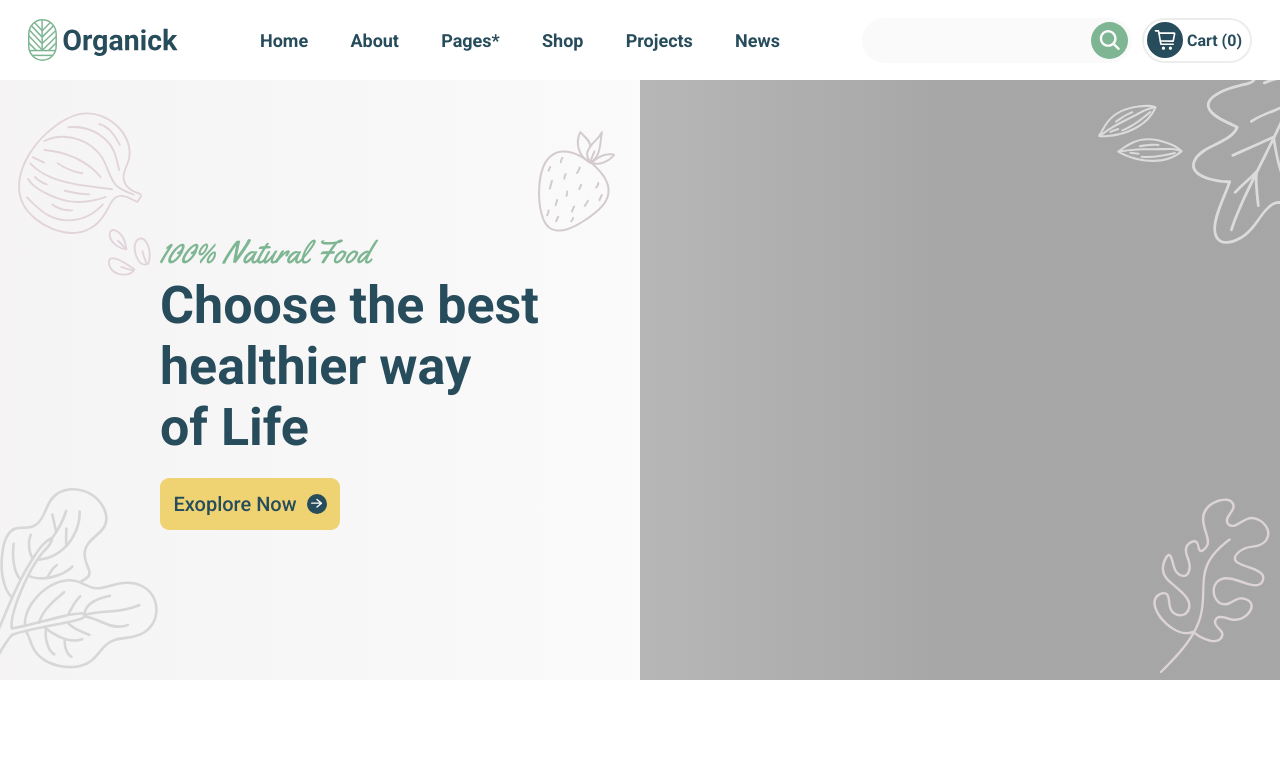
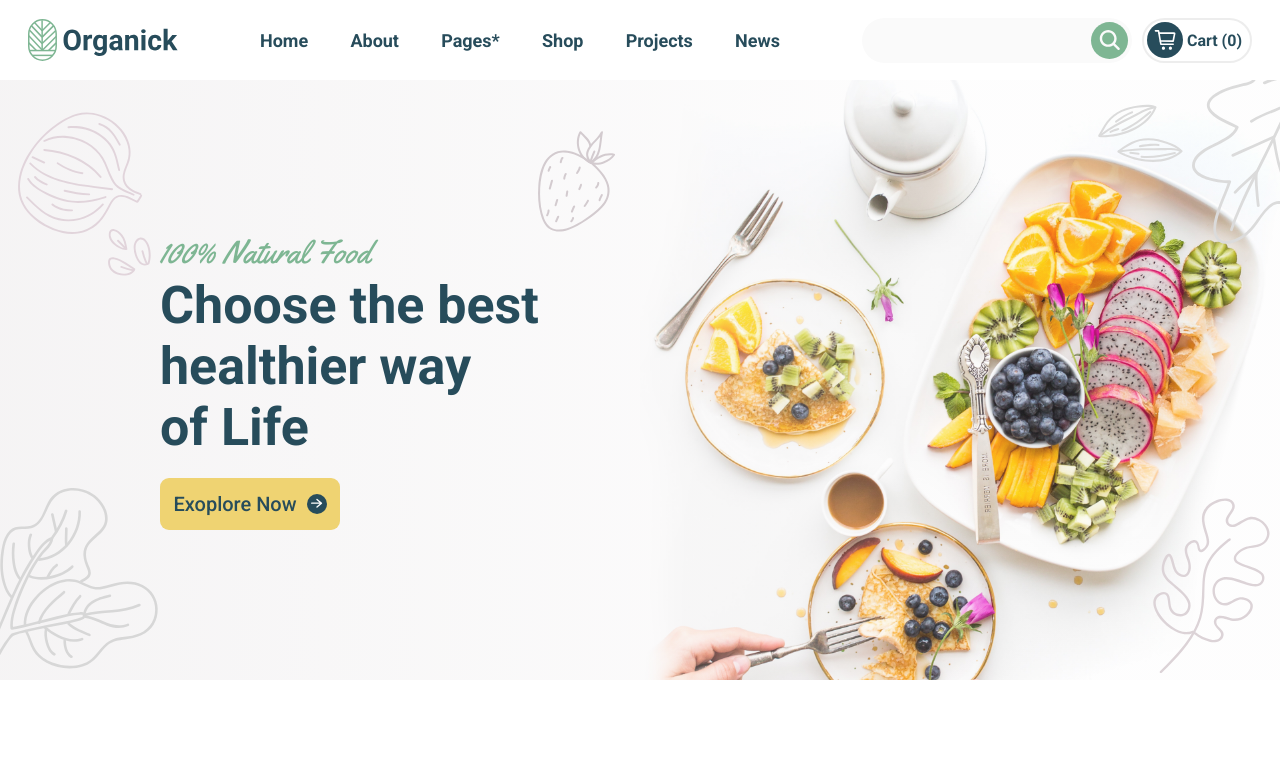
Before and after one commit to WeryaMajidi/Organick, a website: page index.html in a window 1280 px wide. Shown: the top 767 px of the page. Drawn offline with nearby package versions, Linux system fonts and the light colour scheme; files that its build step writes are made by us from their sources; files whose address does not match are found by name.

Commit message:
:recycle: change breakfast.svg file to .png

```diff
--- a/sass/_hero-banner.scss
+++ b/sass/_hero-banner.scss
@@ -38,7 +38,7 @@
   &_img {
     width: 50%;
     height: 110%;
-    background-image: url("http://127.0.0.1:5500/img/breakfast.svg");
+    background-image: url("http://127.0.0.1:5500/img/breakfast.png");
     background-size: cover;
     background-repeat: no-repeat;
     background-position: center;
```
Also changed, not shown: img/breakfast.png (added).
